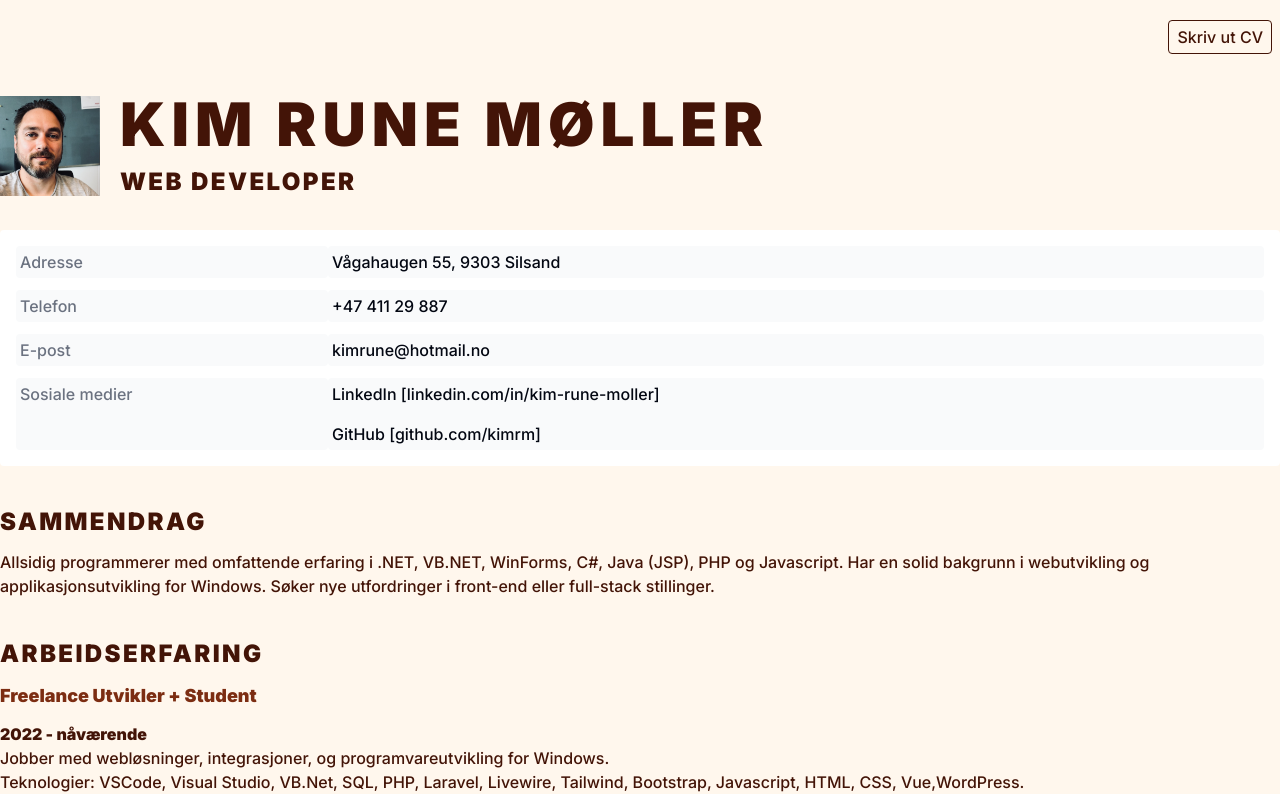
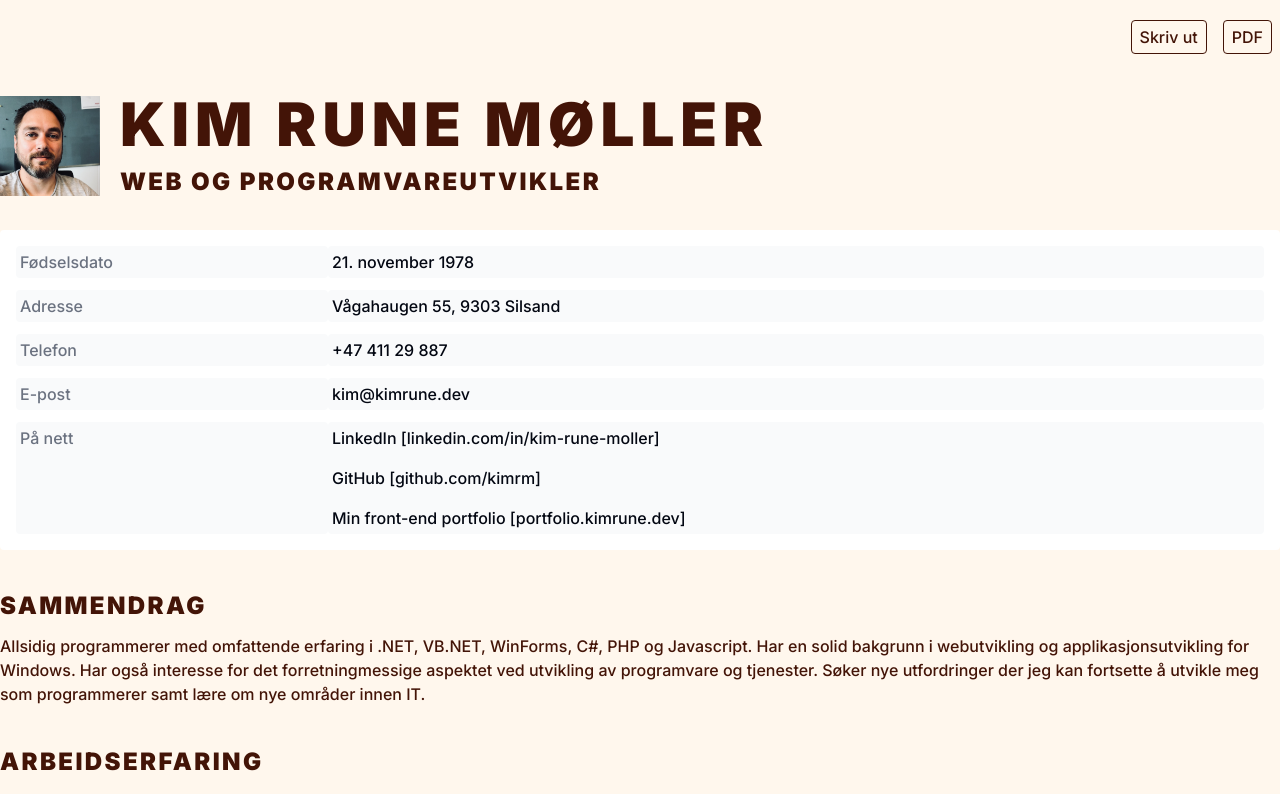
Before and after one commit to kimrm/resume, a React (Vite) app: page / in a window 1280 px wide. Shown: the top 794 px of the page. Built offline with nearby package versions, Linux system fonts and the light colour scheme.

Commit message:
some text change

```diff
--- a/src/App.jsx
+++ b/src/App.jsx
@@ -12,10 +12,13 @@ function App() {
           content={() => ref.current}
           trigger={() => (
             <button className="rounded border border-orange-950 hover:bg-orange-100 text-organge-950 px-2 py-1">
-              Skriv ut CV
+              Skriv ut
             </button>
           )}
         />
+        <button className="rounded border border-orange-950 hover:bg-orange-100 text-organge-950 px-2 py-1">
+          PDF
+        </button>
       </div>
       <Resume ref={ref} />
     </>
--- a/src/Resume.jsx
+++ b/src/Resume.jsx
@@ -17,12 +17,18 @@ const Resume = React.forwardRef((props, ref) => {
               KIM RUNE MØLLER
             </h1>
             <h2 className="text-lg md:text-2xl font-black uppercase tracking-widest my-3">
-              Web Developer
+              Web og programvareUtvikler
             </h2>
           </div>
         </div>
         <div>
           <div className="grid grid-cols-4 gap-y-3 bg-white rounded p-4 my-5 text-xs md:text-base">
+            <div className="bg-gray-50 rounded p-1 text-gray-500">
+              Fødselsdato
+            </div>
+            <div className="bg-gray-50 col-span-3 rounded p-1 text-gray-950">
+              21. november 1978
+            </div>
             <div className="bg-gray-50 rounded p-1 text-gray-500">Adresse</div>
             <div className="bg-gray-50 col-span-3 rounded p-1 text-gray-950">
               Vågahaugen 55, 9303 Silsand
@@ -33,11 +39,9 @@ const Resume = React.forwardRef((props, ref) => {
             </div>
             <div className="bg-gray-50 rounded p-1 text-gray-500">E-post</div>
             <div className="bg-gray-50 col-span-3 rounded p-1 text-gray-950">
-              kimrune@hotmail.no
+              kim@kimrune.dev
             </div>
-            <div className="bg-gray-50 rounded p-1 text-gray-500">
-              Sosiale medier
-            </div>
+            <div className="bg-gray-50 rounded p-1 text-gray-500">På nett</div>
             <div className="bg-gray-50 col-span-3 rounded p-1 flex flex-col gap-4 text-gray-950">
               <a
                 href="https://www.linkedin.com/in/kim-rune-moller"
@@ -53,6 +57,13 @@ const Resume = React.forwardRef((props, ref) => {
               >
                 GitHub [github.com/kimrm]
               </a>
+              <a
+                href="https://portfolio.kimrune.dev"
+                target="_blank"
+                rel="noreferrer"
+              >
+                Min front-end portfolio [portfolio.kimrune.dev]
+              </a>
             </div>
           </div>
         </div>
@@ -63,9 +74,11 @@ const Resume = React.forwardRef((props, ref) => {
         </h2>
         <p className="rounded text-orange-950">
           Allsidig programmerer med omfattende erfaring i .NET, VB.NET,
-          WinForms, C#, Java (JSP), PHP og Javascript. Har en solid bakgrunn i
-          webutvikling og applikasjonsutvikling for Windows. Søker nye
-          utfordringer i front-end eller full-stack stillinger.
+          WinForms, C#, PHP og Javascript. Har en solid bakgrunn i webutvikling
+          og applikasjonsutvikling for Windows. Har også interesse for det
+          forretningmessige aspektet ved utvikling av programvare og tjenester.
+          Søker nye utfordringer der jeg kan fortsette å utvikle meg som
+          programmerer samt lære om nye områder innen IT.
         </p>
       </section>
       <section className="container mx-auto my-10 p-2 md:p-0">
--- a/src/Work.json
+++ b/src/Work.json
@@ -9,7 +9,7 @@
     ]
   },
   {
-    "title": "IT-medarbeider, Studiesenteret Midt-Troms",
+    "title": "IT-konsulent, Studiesenteret Midt-Troms",
     "description": "",
     "period": "2020 - 2022",
     "bulletpoints": [
@@ -25,7 +25,7 @@
       "Spilte en nøkkelrolle i utviklingen av FleXi Bilsystem, et Dealer Management System brukt av Mazda og Hyundai forhandlere i Norge.",
       "Ansvarlig for utvikling av Windows-applikasjoner som henter data fra server-løsninger på IBM i.",
       "Arbeidet med integrasjoner via REST API-er, SOAP Web-services og FTP.",
-      "Teknologier: Visual Studio, VB.Net, C#, SQL, PHP."
+      "Teknologier: Visual Studio, VB.Net, C#, SQL, PHP. Var litt innom Java og JSP."
     ]
   },
   {
```
